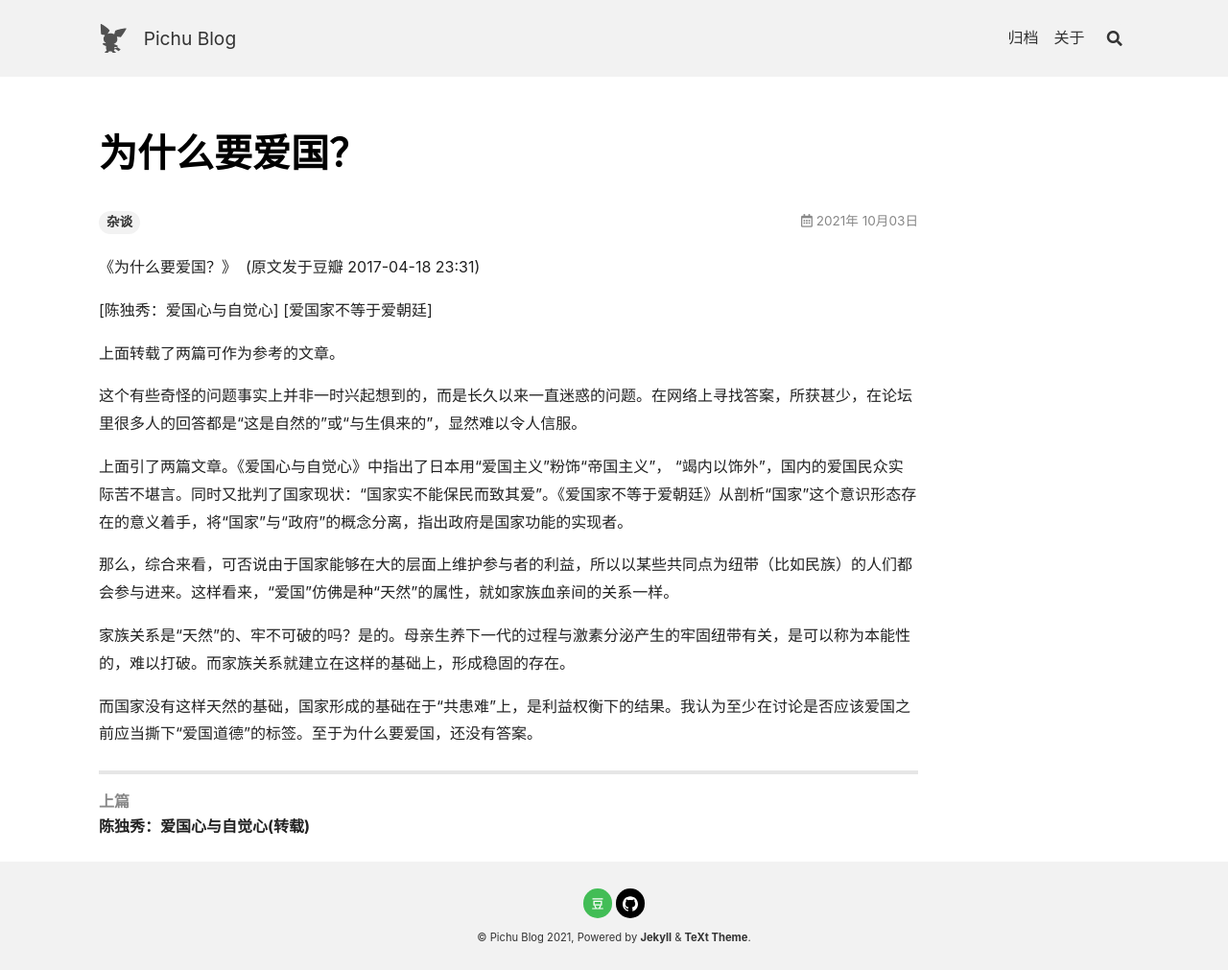
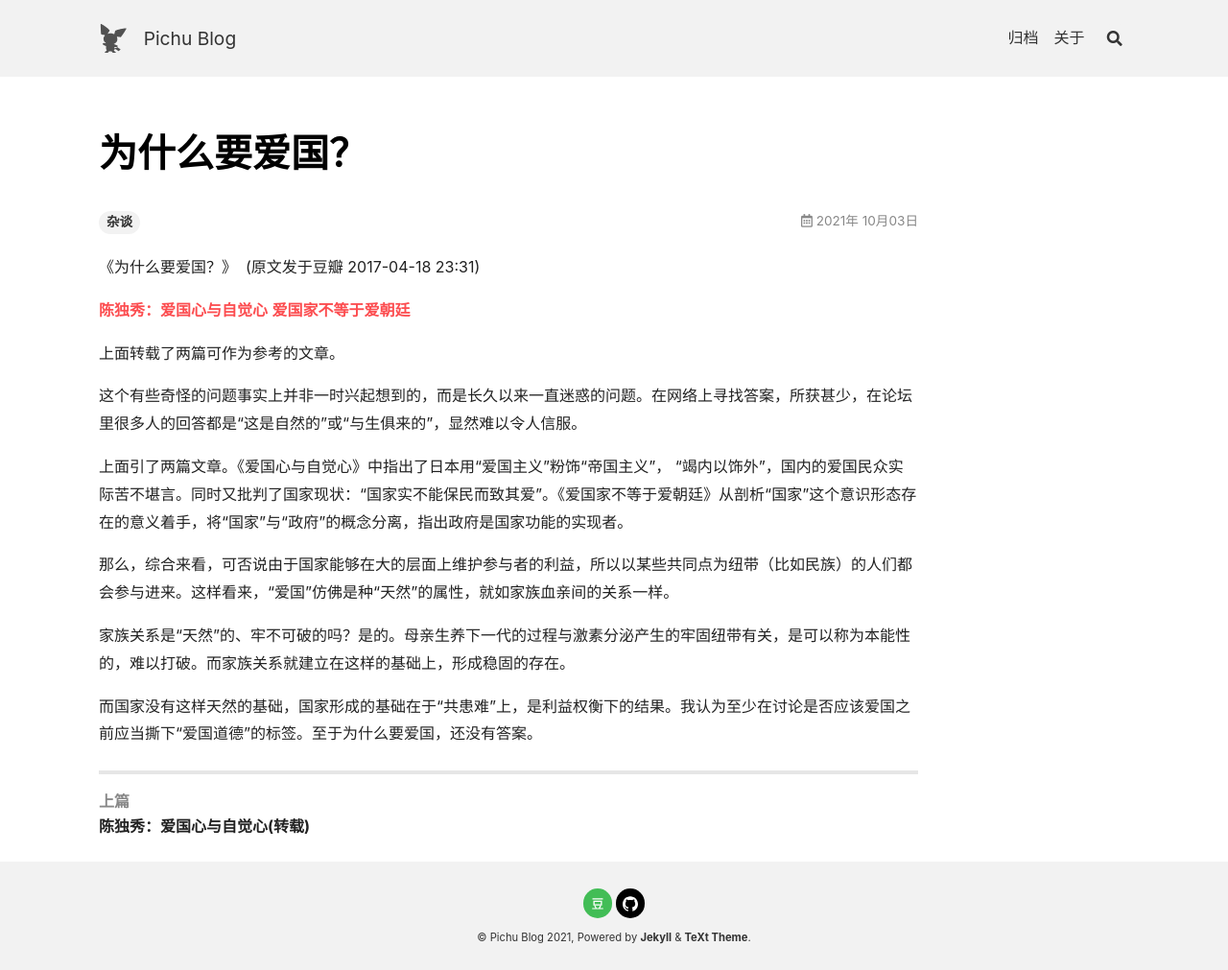
Before and after one commit to smartranger/smartranger.github.io, a Jekyll site: the page built from _posts/2021-10-03-why-be-patriotic.md, in a window 1280 px wide. Shown: the whole page at 96% size. Built offline with Jekyll 4.4.1, drawn with Linux system fonts in a browser that asks for light colours; nearby versions of some CDN libraries; some of the changed lines change nothing that is shown.

Commit message:
Update 2021-10-03 添加了链接

```diff
--- a/_posts/2021-10-03-why-be-patriotic.md
+++ b/_posts/2021-10-03-why-be-patriotic.md
@@ -5,8 +5,8 @@ tags: 杂谈
 
 《为什么要爱国？》  (原文发于豆瓣 2017-04-18 23:31)
 
-[陈独秀：爱国心与自觉心]
-[爱国家不等于爱朝廷]
+[陈独秀：爱国心与自觉心](https://pichu.moe/2021/10/02/chenduxiu-patriotism-and-consciousness.html)
+[爱国家不等于爱朝廷](https://pichu.moe/2021/10/01/loving-the-country-does-not-mean-loving-the-court.html)
 
 上面转载了两篇可作为参考的文章。
 
```
